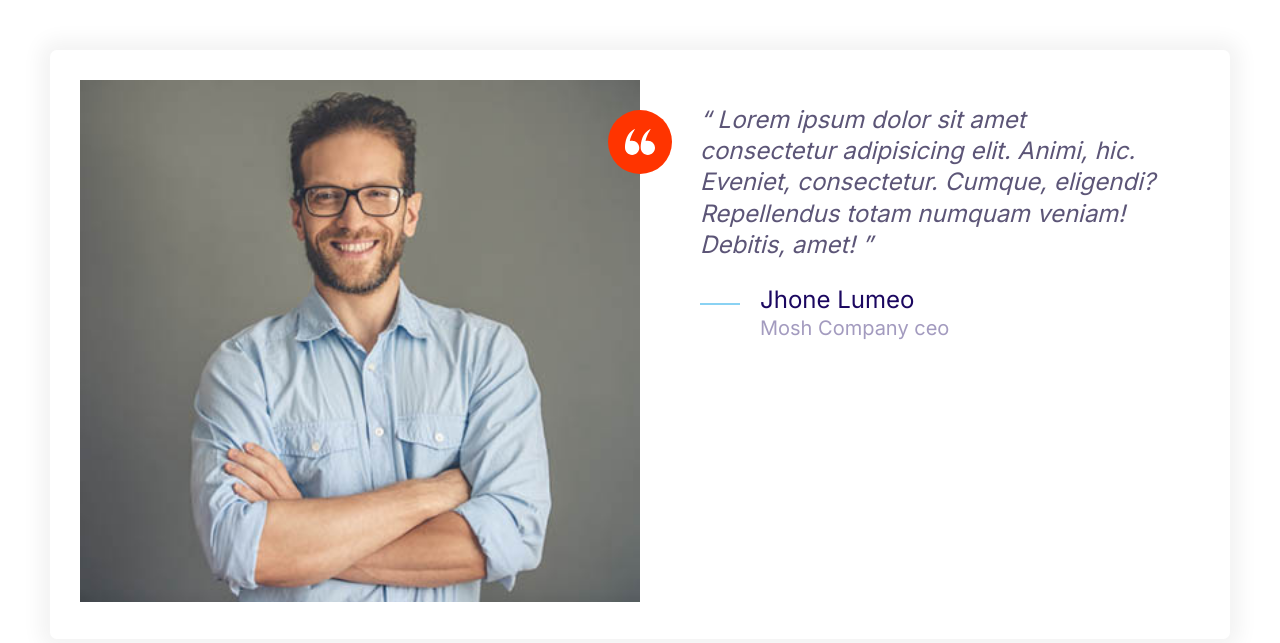
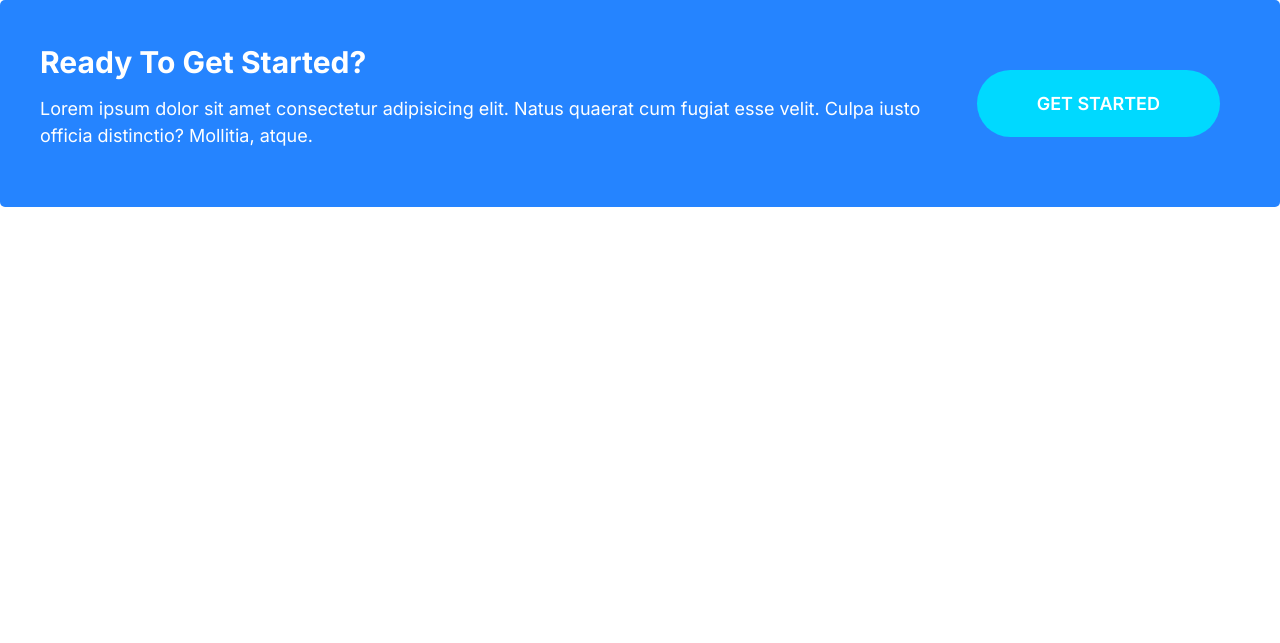
Before and after one commit to Hristakos/moshify, a plain HTML site: page index.html in a window 1280 px wide. Drawn offline with Linux system fonts and the light colour scheme.

Commit message:
created callouts components

```diff
--- a/css/styles.css
+++ b/css/styles.css
@@ -224,6 +224,10 @@ a {
 }
 .btn--accent:hover {
   background: #ec3000;
+}
+.btn--stretched {
+  padding-left: 6rem;
+  padding-right: 6rem;
 }
 .btn--block {
   width: 100%;
@@ -482,3 +486,48 @@ a {
   }
 
 }
+
+/* callouts */
+
+.callout {
+  padding: 4rem;
+  border-radius: 5px;
+
+}
+
+.callout__content {
+    text-align: center;
+}
+
+.callout--primary {
+  background: var(--color-primary);
+  color: #fff;
+}
+
+.callout__heading {
+  font-size: 3rem;
+  color: #fff;
+  margin-top: 0;
+  text-transform: capitalize;
+}
+
+.callout .btn {
+  justify-self: center;
+  align-self: center;
+}
+
+@media screen and (min-width:768px) {
+
+  .callout .grid--1x2 {
+    grid-template-columns: 1fr auto;
+  }
+  .callout__content {
+    text-align: left;
+  }
+
+  .callout .btn {
+    justify-self: start;
+    margin: 0 2rem;
+  }
+
+}
--- a/index.html
+++ b/index.html
@@ -12,39 +12,19 @@
     <link rel="stylesheet" href="css/styles.css">
 </head>
 
-<body style="padding: 5rem;">
-    <div class="card testimonial">
-        <div class="grid grid--1x2">
-            <div class="testimonial__image">
-                <img src="images/testimonial.jpg" alt="A happy smiling customer">
-                <span class="icon-container icon-container--accent">
-                    <svg class="icon icon--white icon--small">
-                        <use xlink:href="images/sprite.svg#quotes"></use>
-                    </svg>
-                </span>
-            </div>
-            <blockquote class="quote">
-                <p class="quote__text">
-                    Lorem ipsum dolor sit amet consectetur adipisicing elit. Animi, hic. Eveniet, consectetur.
-                    Cumque, eligendi? Repellendus totam numquam veniam! Debitis, amet!
-                </p>
-                <footer>
-                    <div class="media">
-                        <div class="media__image">
-                            <svg class="icon icon--primary quote__line">
-                                <use xlink:href="images/sprite.svg#line"></use>
-                            </svg>
-                        </div>
-                        <div class="media__body">
-                            <h3 class="media__title quote__author">Jhone Lumeo</h3>
-                            <p class="quote__company">Mosh Company ceo</p>
-                        </div>
-                    </div>
-                </footer>
-            </blockquote>
+<body>
 
-        </div>
-    </div>
 </body>
 
+<div class="callout callout--primary">
+    <div class="grid grid--1x2">
+        <div class="callout__content">
+            <h2 class="callout__heading">Ready to get started?</h2>
+            <p>Lorem ipsum dolor sit amet consectetur adipisicing elit. Natus quaerat cum fugiat esse velit. Culpa iusto
+                officia distinctio? Mollitia, atque.</p>
+        </div>
+        <a href="#" class="btn btn--secondary btn--stretched">Get Started</a>
+    </div>
+</div>
+
 </html>
```
Also changed, not shown: components/callouts.html (added, +10 -0 lines).
